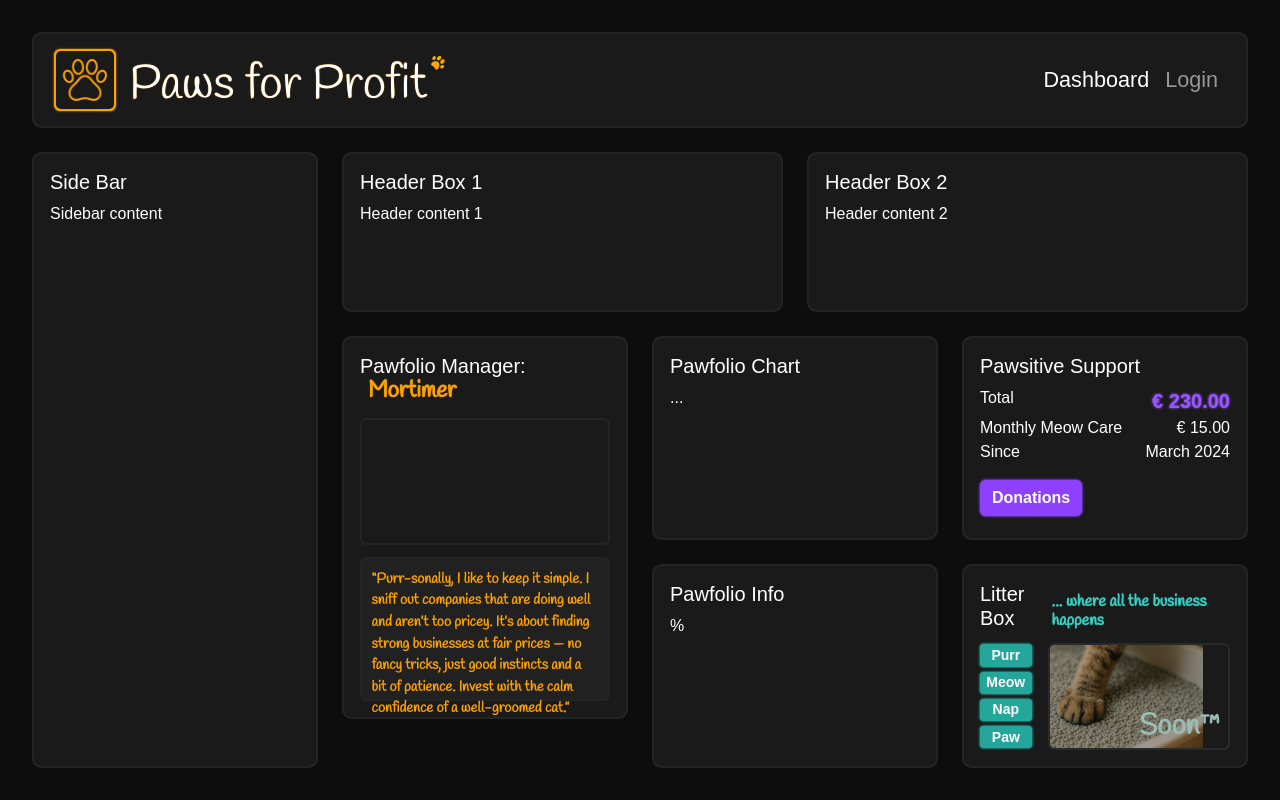
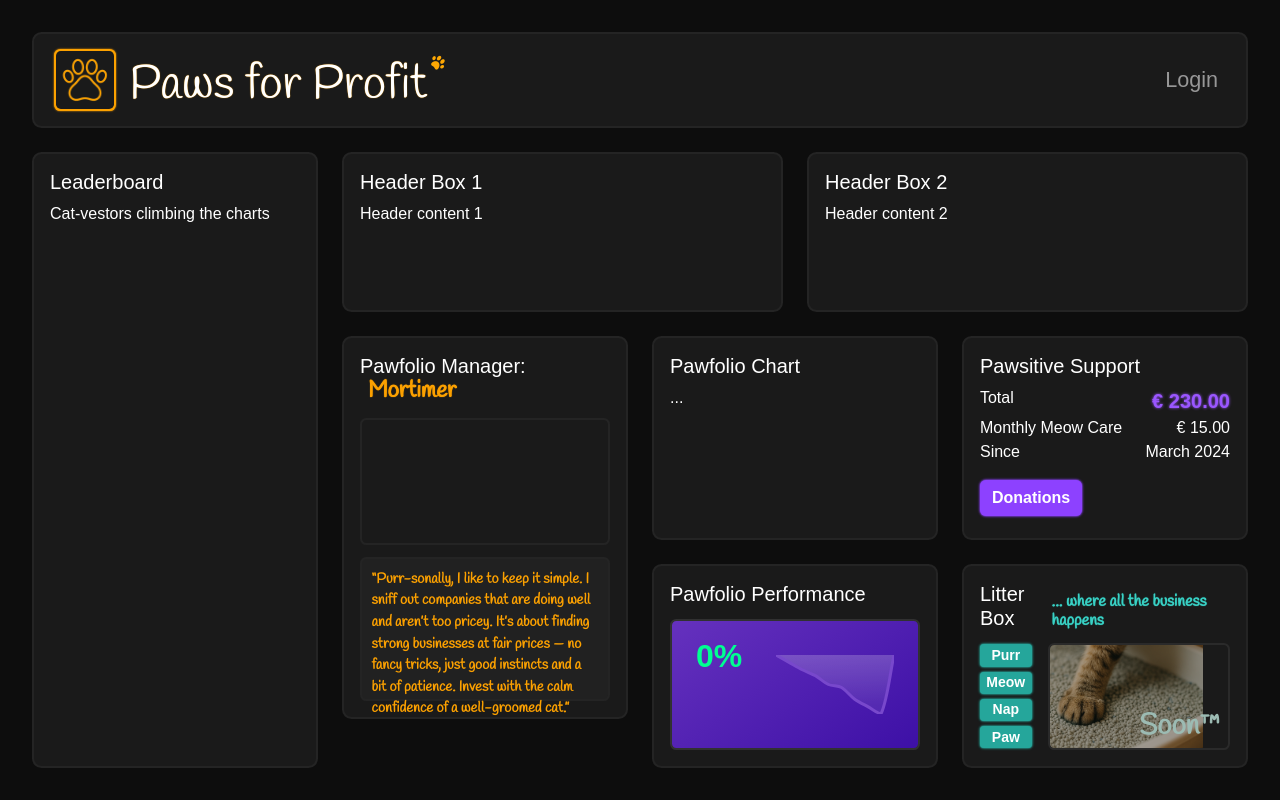
Before and after one commit to Senimtra/paws-for-profit, a Django app: template templates/index.html in a window 1280 px wide. Run offline with Django 5.2, Linux system fonts and the light colour scheme; the template is opened without the code that fills it, so the values that code supplies are empty; parts of the project's set-up code (start-up, migrations or seed data) failed here and were passed over; grey boxes are pictures that could not be loaded.

Commit message:
add basic pawfolio info styles

```diff
--- a/static/css/styles.css
+++ b/static/css/styles.css
@@ -116,7 +116,7 @@ body {
     height: 100%;
 }
 
-.sidebar {
+.leaderboard {
     height: calc(100% - 1.5rem);
 }
 
@@ -204,6 +204,36 @@ body {
     color: #fca100;
 }
 
+/* Pawfolio info box */
+.pawfolio-info-box {
+    display: flex;
+    flex-direction: column;
+}
+
+.pawfolio-info {
+    margin-top: 0.3rem;
+    display: flex;
+    justify-content: space-between;
+    align-items: center;
+    background: linear-gradient(145deg, #6531be, #3d10a6);
+    border: 2px solid #313131;
+    border-radius: 0.4rem;
+    flex-grow: 1;
+    padding: 0.5rem 1.5rem;
+}
+
+#performanceValue {
+    margin-top: 0.2rem;
+    font-size: 2rem;
+    font-weight: bold;
+    align-self: flex-start;
+}
+
+#miniChart {
+    width: 60%;
+    height: 30%;
+}
+
 /* Litter box */
 .litter-box {
     display: flex;
--- /dev/null
+++ b/static/js/scripts.js
@@ -0,0 +1,62 @@
+// Create pawfolio mini-chart
+const miniChart = () => {
+    const perfEl = document.getElementById("performanceValue");
+    const performanceValue = parseFloat(perfEl.dataset.performance);
+
+    // Set text and color
+    perfEl.textContent = parseFloat(perfEl.dataset.performance) + "%";
+    perfEl.style.color = performanceValue >= 0 ? "#00ff91" : "#ff5555";
+
+    // Draw the chart
+    const ctx = document.getElementById("miniChart").getContext("2d");
+    const gradient = ctx.createLinearGradient(0, 0, 0, 50);
+    gradient.addColorStop(0, "rgba(255, 255, 255, 0.21)");
+    gradient.addColorStop(1, "rgba(255, 255, 255, 0.08)");
+
+    new Chart(ctx, {
+        type: "line",
+        data: {
+            labels: Array.from({ length: 10 }, (_, i) => i),
+            datasets: [
+                {
+                    data:
+                        performanceValue > 0
+                            ? [
+                                  0,
+                                  1,
+                                  2,
+                                  2.5,
+                                  3.2,
+                                  3.8,
+                                  4.1,
+                                  4.3,
+                                  4.2,
+                                  performanceValue,
+                              ]
+                            : [
+                                  0,
+                                  -0.5,
+                                  -1,
+                                  -1.4,
+                                  -2,
+                                  -2.2,
+                                  -3,
+                                  -3.5,
+                                  -4,
+                                  performanceValue,
+                              ],
+                    fill: true,
+                    backgroundColor: gradient,
+                    borderColor: "#7848cc",
+                    tension: 0.3,
+                    pointRadius: 0,
+                },
+            ],
+        },
+        options: {
+            responsive: false,
+            plugins: { legend: { display: false } },
+            scales: { x: { display: false }, y: { display: false } },
+        },
+    });
+};
--- a/templates/index.html
+++ b/templates/index.html
@@ -17,6 +17,12 @@
     <!-- Custom Stylesheet -->
     <link href="{% static 'css/styles.css' %}" rel="stylesheet" />
 </head>
+
+<!-- ChartJS -->
+<script src="https://cdn.jsdelivr.net/npm/chart.js"></script>
+
+<!-- Custom JS file -->
+<script src="{% static 'js/scripts.js' %}"></script>
 
 <body>
 
@@ -51,9 +57,6 @@
                 <div class="collapse navbar-collapse justify-content-end" id="navbarSupportedContent">
                     <ul class="navbar-nav mb-2 mb-lg-0">
                         <li class="nav-item">
-                            <a class="nav-link active" aria-current="page" href="#">Dashboard</a>
-                        </li>
-                        <li class="nav-item">
                             <a class="nav-link" href="#">Login</a>
                         </li>
                     </ul>
@@ -67,9 +70,9 @@
 
                 <!-- ========== SIDEBAR ========== -->
                 <aside class="col-md-3">
-                    <div class="paw-card card-color sidebar">
-                        <h5 class="paw-card-title">Side Bar</h5>
-                        <p class="card-text">Sidebar content</p>
+                    <div class="paw-card card-color leaderboard">
+                        <h5 class="paw-card-title">Leaderboard</h5>
+                        <p class="card-text">Cat-vestors climbing the charts</p>
                     </div>
                 </aside>
 
@@ -160,9 +163,13 @@
                                     <div class="row">
                                         <!-- Pawfolio Info -->
                                         <div class="col-md-6 d-flex">
-                                            <section class="paw-card card-color flex-fill">
-                                                <h5 class="paw-card-title">Pawfolio Info</h5>
-                                                <p class="card-text">{{ performance }}%</p>
+                                            <section class="paw-card card-color pawfolio-info-box flex-fill">
+                                                <h5 class="paw-card-title">Pawfolio Performance</h5>
+                                                <div class="pawfolio-info">
+                                                    <span id="performanceValue"
+                                                        data-performance="{{ performance|default:0 }}">0%</span>
+                                                    <canvas id="miniChart"></canvas>
+                                                </div>
                                             </section>
                                         </div>
 
@@ -196,6 +203,10 @@
         </div>
     </div>
 
+    <script>
+        document.addEventListener('DOMContentLoaded', miniChart);
+    </script>
+
 </body>
 
 </html>
```
